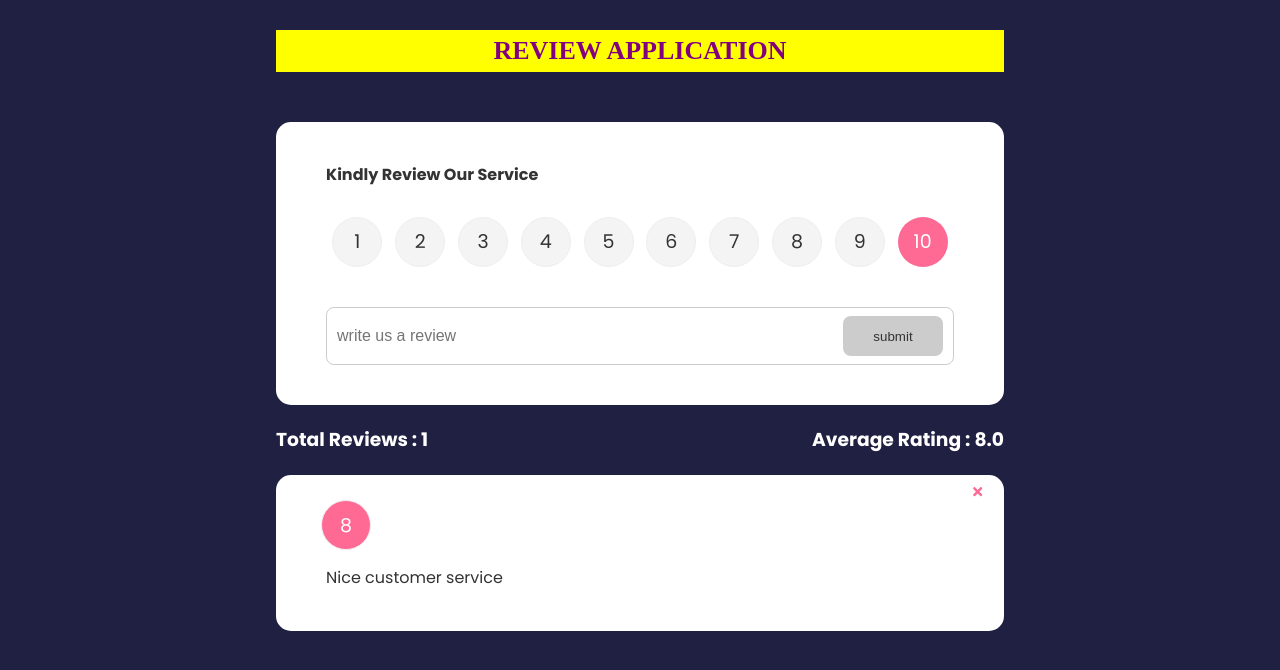
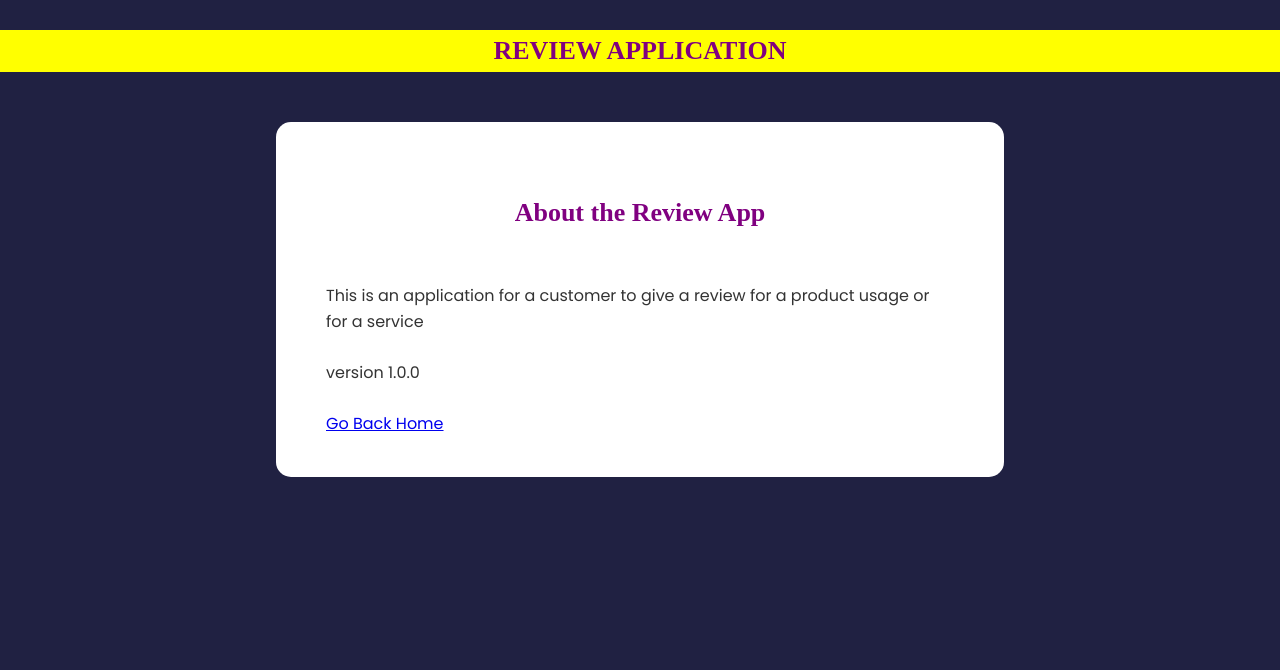
Before and after one commit to EllaGospel/review-app, a React (Create React App) app: page /about in a window 1280 px wide. Shown: the top 670 px of the page. Built offline with nearby package versions, Linux system fonts and the light colour scheme.

Commit message:
added about page

```diff
--- a/src/App.js
+++ b/src/App.js
@@ -1,11 +1,14 @@
+import {useState} from 'react'
+import {BrowserRouter as Router, Route, Routes} from 'react-router-dom'
 import {v4 as uuidv4 } from 'uuid';
 import Header from "./component/Header"
 import ReviewForm from "./component/ReviewForm"
 import ReviewStats from "./component/ReviewStats"
 import ReviewList from "./component/ReviewList"
 import './index.css'
-import {useState} from 'react'
 import ReviewData from "./component/ReviewData"
+import About from './component/pages/About';
+import Aboutlink from './component/Aboutlink';
 
 function App() {
   const [review, setReview] = useState(ReviewData)
@@ -21,14 +24,26 @@ function App() {
   }
 
   return (
+    <Router>
+      <Header/>
     <div className="container">
-      <Header/>
+      <Routes>
+      <Route exact path='/' element={
+        <>
       <ReviewForm handleAdd={addReview}/>
       <ReviewStats review={review}/>
       <ReviewList review={review} revDelete={deleteReview}/>
+      <Aboutlink/>
+       </>
+      }
+      ></Route>
 
+      <Route path='about' element={<About/>}/>
+       </Routes>
 
-    </div>
+      </div>
+
+      </Router>
   )
 }
 
--- /dev/null
+++ b/src/component/Aboutlink.jsx
@@ -0,0 +1,14 @@
+import{FaQuestionCircle} from 'react-icons/fa'
+import {Link} from 'react-router-dom'
+
+function Aboutlink() {
+  return (
+    <div className='about-link'>
+      <Link to="/about">
+        <FaQuestionCircle size={40} />
+      </Link>
+    </div>
+  )
+}
+
+export default Aboutlink
--- /dev/null
+++ b/src/component/pages/About.jsx
@@ -0,0 +1,21 @@
+import Card from "../Card"
+import {Link} from 'react-router-dom'
+
+function About() {
+  return (
+    <>
+      <Card>
+        <h3 className="head1">About the Review App</h3>
+        <p>This is an application for a customer to give a review for a product usage or for a service</p>
+        <br/>
+        <p>version 1.0.0</p>
+        <br/>
+        <p>
+          <Link to="/">Go Back Home</Link>
+          </p>
+      </Card>
+    </>
+  )
+}
+
+export default About
--- a/src/index.css
+++ b/src/index.css
@@ -31,7 +31,16 @@ body {
     font-weight: 700;
     margin-top: 30px;
     margin-bottom: 50px;
-
+  }
+  .head1{
+   font-size: large;
+    text-align: center;
+    color: purple;
+    font-size: 26px;
+    font-family: poppin;
+    font-weight: 700;
+    margin-top: 30px;
+    margin-bottom: 50px;
   }
 
 .card{
@@ -194,3 +203,14 @@ body {
       background: #ff6a95;
       color: #fff;
      }
+     .about-link {
+      display: flex;
+      justify-content: flex-end;
+     }
+     .about-link a {
+      color: #ccc;
+      cursor: pointer;
+     }
+     .about-link a:hover {
+      color: #ff6a95;
+     }
```
